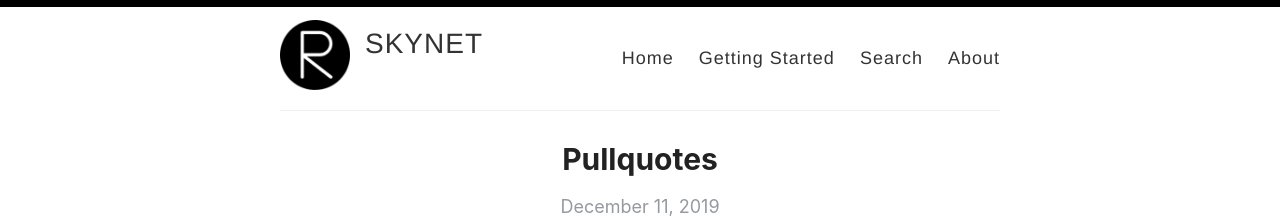
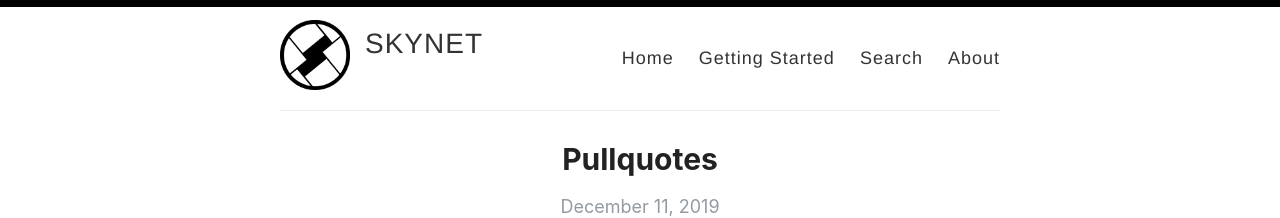
Before and after one commit to homieb1030/homieb1030.github.io, a Jekyll site: the page built from index.html, in a window 1280 px wide. Shown: the top 218 px of the page. Built offline with Jekyll 4.4.1, drawn with Linux system fonts in a browser that asks for light colours; the list of posts is cut into pages by our own code.

Commit message:
Update _config.yml

```diff
--- a/_config.yml
+++ b/_config.yml
@@ -12,7 +12,7 @@ name: SKYNET
 #description: An elegant Jekyll theme
 
 # URL of your avatar or profile pic (you could use your GitHub profile pic)
-avatar: /images/reverie.png
+avatar: /images/SKYNET-NAS.png
 
 #
 # Flags below are optional
```
